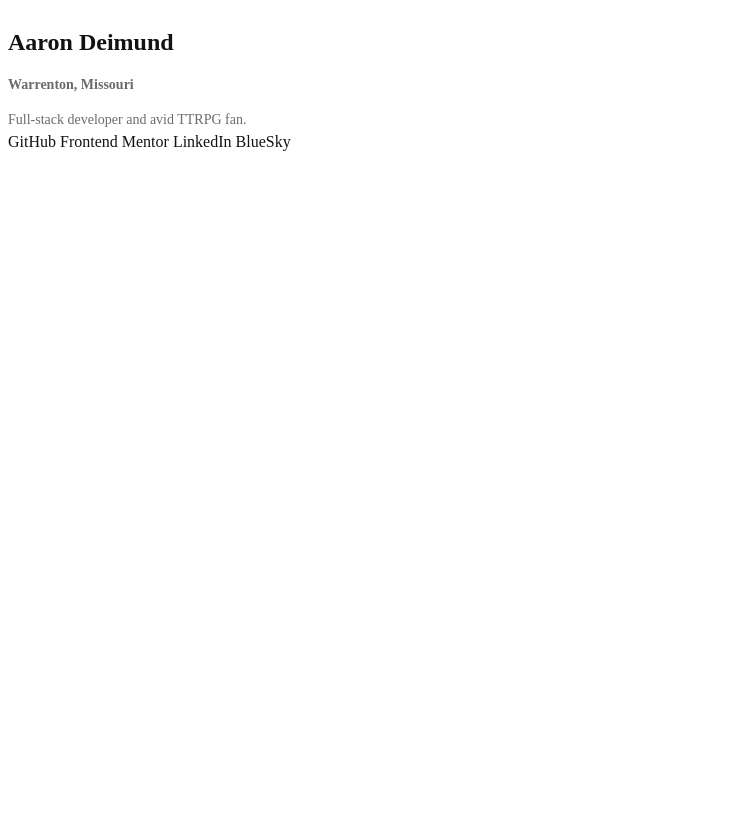
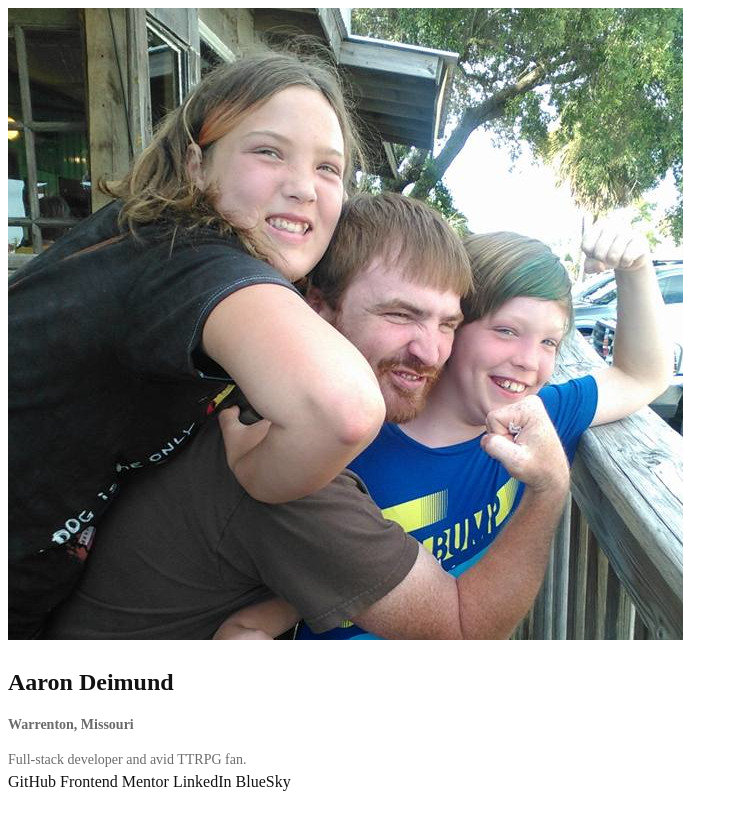
Before and after one commit to Aaron-Deimund/social-links-profile, a React (Vite) app: page / in a window 1280 px wide. Shown: the whole page, without its empty margins (0-738 px from the left). Built offline with nearby package versions, Linux system fonts and the light colour scheme.

Commit message:
Learning React. Adding portrait image.

```diff
--- a/src/components/reusable/UserBlock.tsx
+++ b/src/components/reusable/UserBlock.tsx
@@ -1,12 +1,14 @@
 import './UserBlock.css';
 
 function UserBlock(props:{
-	name:String
-	,location:String
-	,tagline:String
+	portraitUrl:string
+	,name:string
+	,location:string
+	,tagline:string
 }) {
   return (
     <div className='user-block'>
+		<img src={props.portraitUrl} alt={props.name + "-portrait"} />
 		<p className='text-preset-1'>{props.name}</p>
 		<p className='text-preset-2__bold'>{props.location}</p>
 		<p className='text-preset-2'>{props.tagline}</p>
--- a/src/components/semantic/ReactMain.tsx
+++ b/src/components/semantic/ReactMain.tsx
@@ -1,15 +1,16 @@
 import './ReactMain.css';
-
 import '../reusable/UserBlock';
 import UserBlock from '../reusable/UserBlock';
+import aaron from '../../assets/images/avatar-aaron.jpeg';
 
 function ReactMain() {
   return (
     <main>
 		<UserBlock
-			name={"Aaron Deimund"}
-			location={"Warrenton, Missouri"}
-			tagline={"Full-stack developer and avid TTRPG fan."}
+			portraitUrl= {aaron}
+			name="Aaron Deimund"
+			location="Warrenton, Missouri"
+			tagline="Full-stack developer and avid TTRPG fan."
 		/>
 
 
```
